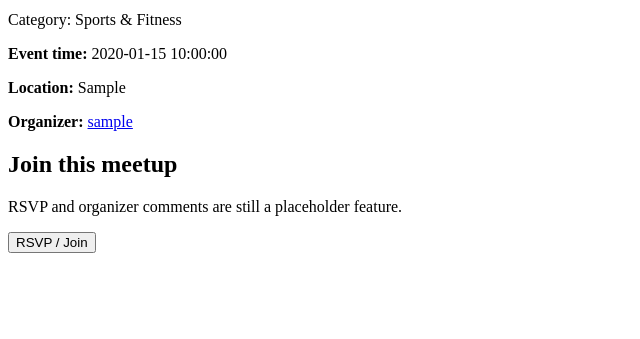
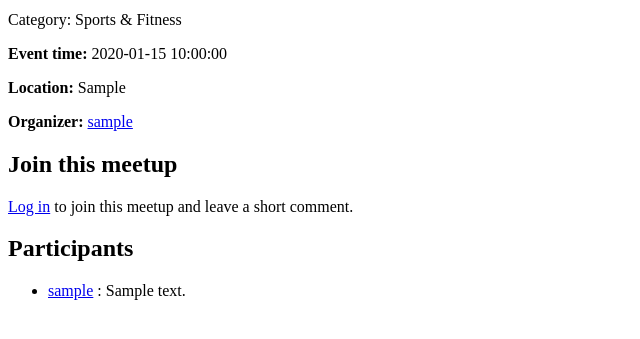
Before and after one commit to KaiserSin/hobby_meetups, a Flask app: page /meetups/1 in a window 1280 px wide. Shown: the part 256-595 px from the top of the page, without its empty margins (0-640 px from the left). Run offline with Flask 3, Linux system fonts and the light colour scheme; data comes from the database, SQL or seed files in the repository; tables that the repository leaves empty hold one stand-in row (values such as "Sample post").

Commit message:
Implement meetup joining with participant comments

```diff
--- a/application/services.py
+++ b/application/services.py
@@ -68,6 +68,9 @@ class MeetupService:
     def list_meetups_by_user(self, user_id):
         return self.meetup_repository.list_meetups_by_user(user_id)
 
+    def list_join_events_for_meetup(self, meetup_id):
+        return self.meetup_repository.list_join_events_for_meetup(meetup_id)
+
     def get_meetup(self, meetup_id):
         meetup = self.meetup_repository.get_meetup_by_id(meetup_id)
         if meetup is None:
@@ -77,8 +80,16 @@ class MeetupService:
     def get_user_profile_stats(self, user_id):
         return self.meetup_repository.get_user_profile_stats(user_id)
 
+    def has_user_joined_meetup(self, meetup_id, user_id):
+        return self.meetup_repository.has_user_joined_meetup(meetup_id, user_id)
+
     def get_categories(self):
         return self.meetup_repository.list_categories()
+
+    def join_meetup(self, meetup_id, user_id, comment):
+        clean_comment = comment.strip()
+        stored_comment = clean_comment or None
+        return self.meetup_repository.create_join_event(meetup_id, user_id, stored_comment)
 
     def create_meetup(self, user_id, form_data):
         category_id, title, description, event_time, location = self._validate_meetup_data(form_data)
--- a/infrastructure/repositories.py
+++ b/infrastructure/repositories.py
@@ -79,6 +79,26 @@ class MeetupRepository:
     def list_meetups_by_user(self, user_id):
         query = f"{MEETUP_SELECT_SQL}\nWHERE meetups.user_id = ?\nORDER BY meetups.event_time"
         return self._list_meetups(query, (user_id,))
+
+    def list_join_events_for_meetup(self, meetup_id):
+        cursor = get_db().execute(
+            """
+            SELECT join_events.user_id, users.username, join_events.comment
+            FROM join_events
+            JOIN users ON users.id = join_events.user_id
+            WHERE join_events.meetup_id = ?
+            ORDER BY join_events.created_at, join_events.id
+            """,
+            (meetup_id,),
+        )
+        return [
+            {
+                "user_id": row["user_id"],
+                "username": row["username"],
+                "comment": row["comment"],
+            }
+            for row in cursor.fetchall()
+        ]
 
     def get_meetup_by_id(self, meetup_id):
         cursor = get_db().execute(
@@ -184,6 +204,29 @@ class MeetupRepository:
         row = cursor.fetchone()
         return row["organized_count"], row["joined_count"]
 
+    def has_user_joined_meetup(self, meetup_id, user_id):
+        cursor = get_db().execute(
+            """
+            SELECT 1
+            FROM join_events
+            WHERE meetup_id = ? AND user_id = ?
+            """,
+            (meetup_id, user_id),
+        )
+        return cursor.fetchone() is not None
+
+    def create_join_event(self, meetup_id, user_id, comment):
+        db = get_db()
+        cursor = db.execute(
+            """
+            INSERT INTO join_events (meetup_id, user_id, comment)
+            VALUES (?, ?, ?)
+            """,
+            (meetup_id, user_id, comment),
+        )
+        db.commit()
+        return cursor.lastrowid
+
     def _list_meetups(self, query, params):
         cursor = get_db().execute(query, params)
         return [self._map_meetup(row) for row in cursor.fetchall()]
--- a/presentation/routes.py
+++ b/presentation/routes.py
@@ -134,18 +134,33 @@ def user_profile(username):
 @app_blueprint.route("/meetups/<int:meetup_id>")
 def meetup_detail(meetup_id):
     meetup = _get_meetup_or_404(meetup_id)
-    is_owner = _current_user_id() == meetup.user_id
+    current_user_id = _current_user_id()
+    is_owner = current_user_id == meetup.user_id
+    join_events = meetup_service.list_join_events_for_meetup(meetup_id)
+    has_joined = current_user_id is not None and any(
+        join_event["user_id"] == current_user_id for join_event in join_events
+    )
 
     status_message = None
-    if request.args.get("status") == "join_unavailable":
-        status_message = "Joining meetups and comments for organizers are not implemented yet."
+    error_message = None
+    status = request.args.get("status")
+    if status == "joined":
+        status_message = "You joined this meetup."
+    elif status == "already_joined":
+        error_message = "You have already joined this meetup."
+    elif status == "join_not_allowed":
+        error_message = "You cannot join your own meetup."
 
     return render_template(
         "meetup_detail.html",
         meetup=meetup,
         is_owner=is_owner,
+        join_events=join_events,
+        can_join=current_user_id is not None and not is_owner and not has_joined,
+        has_joined=has_joined,
+        show_joined_note=has_joined and status not in {"joined", "already_joined"},
         status_message=status_message,
-        error_message=None,
+        error_message=error_message,
     )
 
 
@@ -231,12 +246,24 @@ def delete_meetup(meetup_id):
 
 @app_blueprint.route("/meetups/<int:meetup_id>/join", methods=["POST"])
 def join_meetup(meetup_id):
-    _get_meetup_or_404(meetup_id)
+    meetup = _get_meetup_or_404(meetup_id)
+    user_id = _current_user_id()
+    if user_id is None:
+        return redirect(url_for("app.login"))
+
+    if meetup.user_id == user_id:
+        return redirect(url_for("app.meetup_detail", meetup_id=meetup_id, status="join_not_allowed"))
+
+    if meetup_service.has_user_joined_meetup(meetup_id, user_id):
+        return redirect(url_for("app.meetup_detail", meetup_id=meetup_id, status="already_joined"))
+
+    comment = request.form.get("comment", "")
+    meetup_service.join_meetup(meetup_id, user_id, comment)
 
     return redirect(
         url_for(
             "app.meetup_detail",
             meetup_id=meetup_id,
-            status="join_unavailable",
+            status="joined",
         )
     )
--- a/templates/meetup_detail.html
+++ b/templates/meetup_detail.html
@@ -32,9 +32,45 @@
 
 <section>
     <h2>Join this meetup</h2>
-    <p>RSVP and organizer comments are still a placeholder feature.</p>
+    {% if current_user_id is none %}
+    <p><a href="{{ url_for('app.login') }}">Log in</a> to join this meetup and leave a short comment.</p>
+    {% elif is_owner %}
+    <p>You are organizing this meetup.</p>
+    {% elif show_joined_note %}
+    <p>You have already joined this meetup.</p>
+    {% elif can_join %}
     <form method="post" action="{{ url_for('app.join_meetup', meetup_id=meetup.id) }}">
-        <button type="submit">RSVP / Join</button>
+        <p>
+            <label for="comment">Comment for the organizer</label>
+        </p>
+        <p>
+            <input
+                id="comment"
+                name="comment"
+                type="text"
+                placeholder="I'll bring Monopoly!"
+            >
+        </p>
+        <p>
+            <button type="submit">Join meetup</button>
+        </p>
     </form>
+    {% endif %}
+</section>
+
+<section>
+    <h2>Participants</h2>
+    {% if join_events %}
+    <ul>
+        {% for join_event in join_events %}
+        <li>
+            <a href="{{ url_for('app.user_profile', username=join_event.username) }}">{{ join_event.username }}</a>
+            {% if join_event.comment %}: {{ join_event.comment }}{% endif %}
+        </li>
+        {% endfor %}
+    </ul>
+    {% else %}
+    <p>No one has joined yet.</p>
+    {% endif %}
 </section>
 {% endblock %}
```
Also changed, not shown: README.md.
